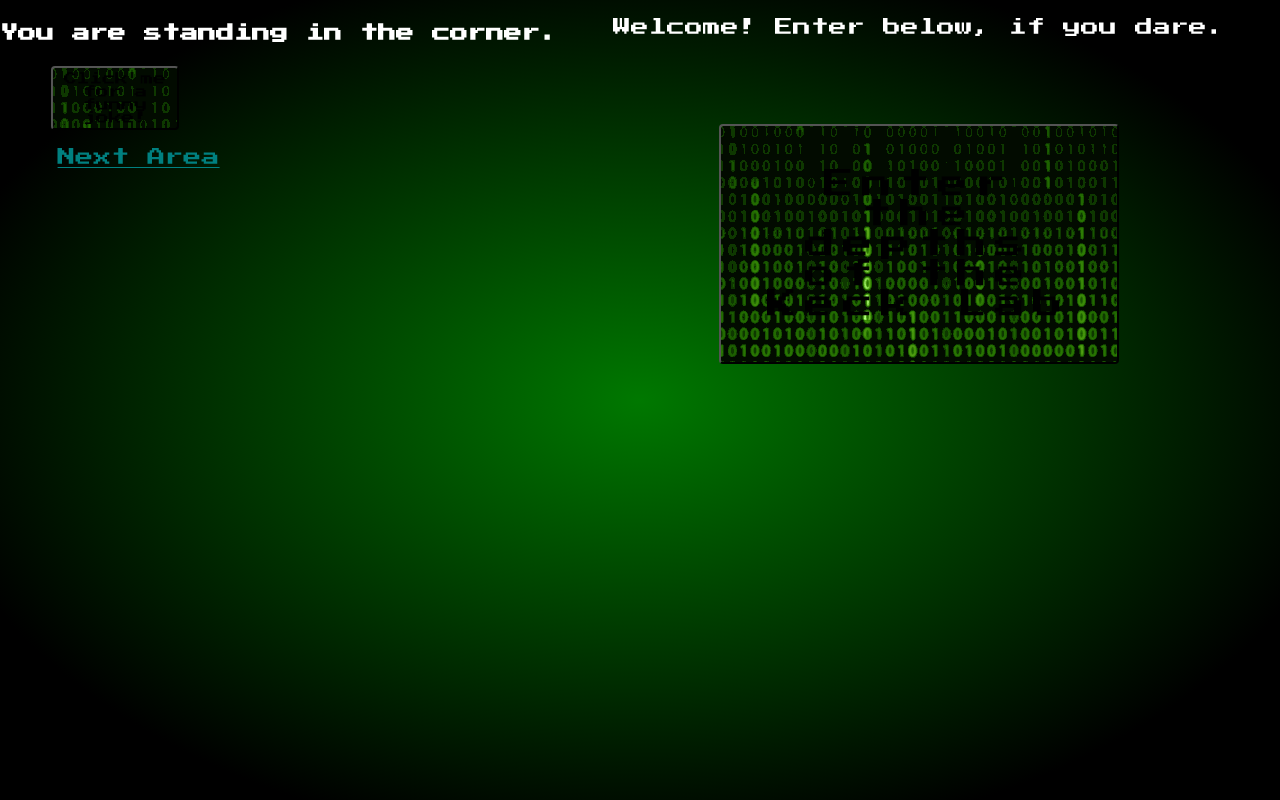
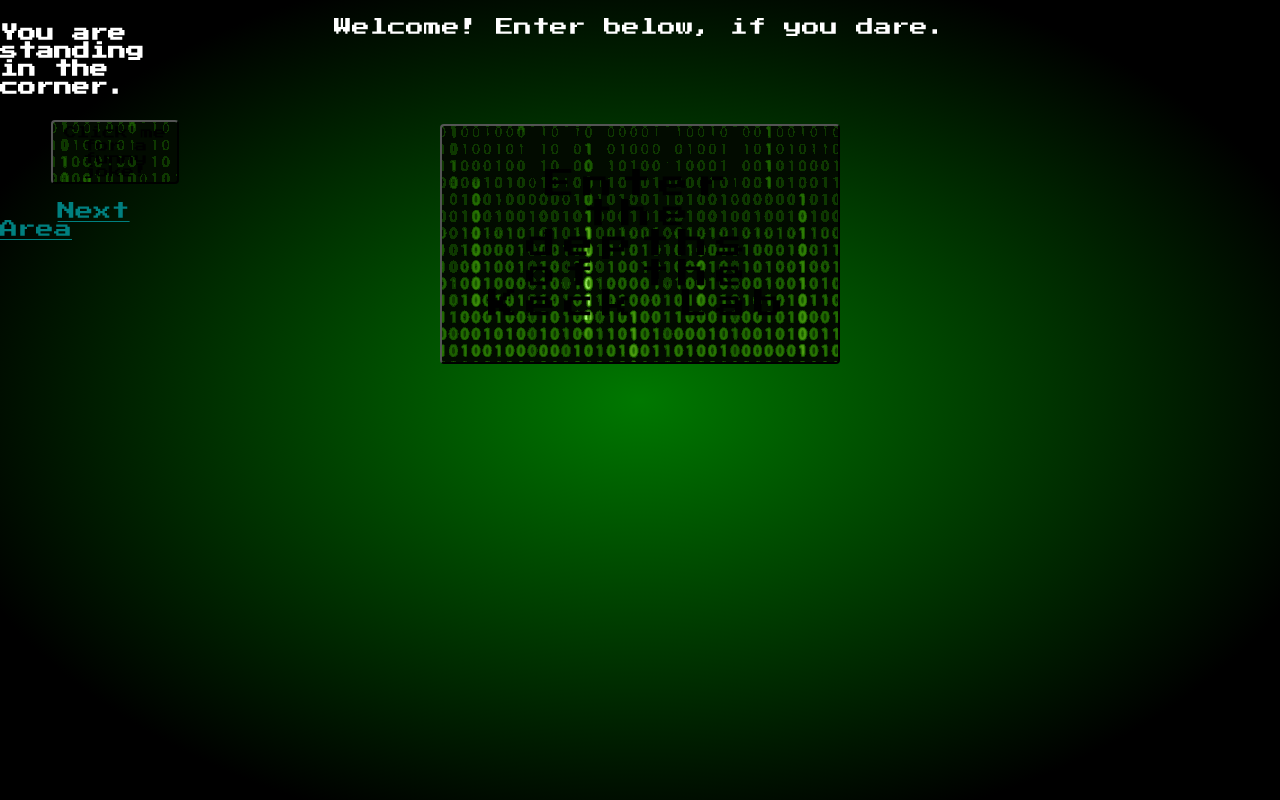
Before and after one commit to djacosta-01/TheEsapists, a React (Create React App) app in the folder keck-escape-room/: page /corner in a window 1280 px wide. Built offline with nearby package versions, Linux system fonts and the light colour scheme; no server answers.

Commit message:
Removing unnecessary margins from sign out container and center the map on the homepage

```diff
--- a/keck-escape-room/src/components/App.css
+++ b/keck-escape-room/src/components/App.css
@@ -8,7 +8,7 @@ body {
 .App {
   display: grid;
   grid-template-rows: auto 1fr auto;
-  grid-template-columns: auto 1fr auto;
+  grid-template-columns: 10rem 1fr 10rem;
   margin: 0;
   padding: 0;
   height: 100vh;
@@ -85,11 +85,9 @@ button:hover {
 #signOutContainer {
   grid-row: 1 / span 1;
   grid-column: 3 / 3;
-  margin: 0 0 0 10vw;
   font-size: small;
   padding-top: 20px;
   padding-right: 0vw;
-  width: 29vw;
 }
 
 #joke-container {
```
